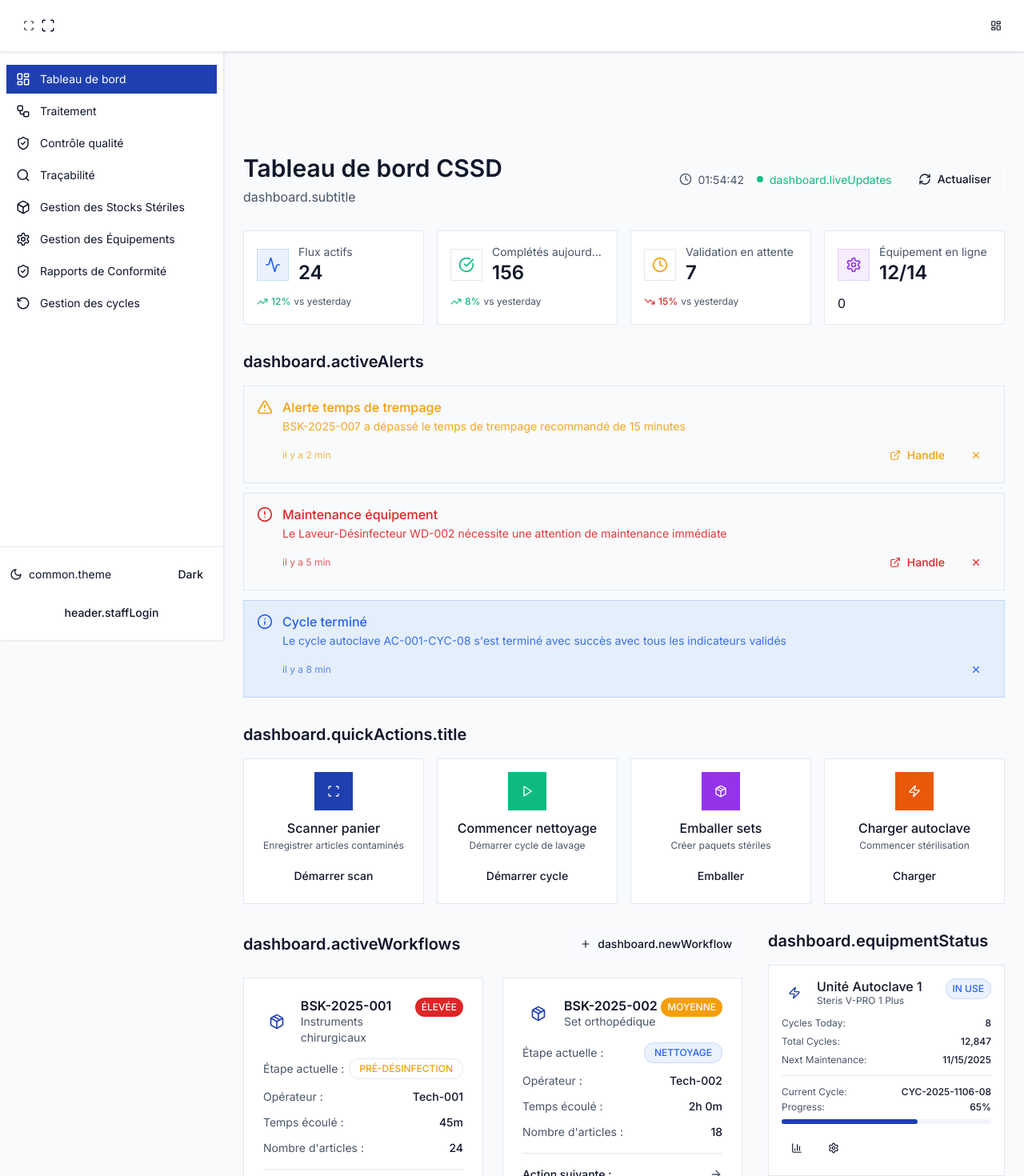
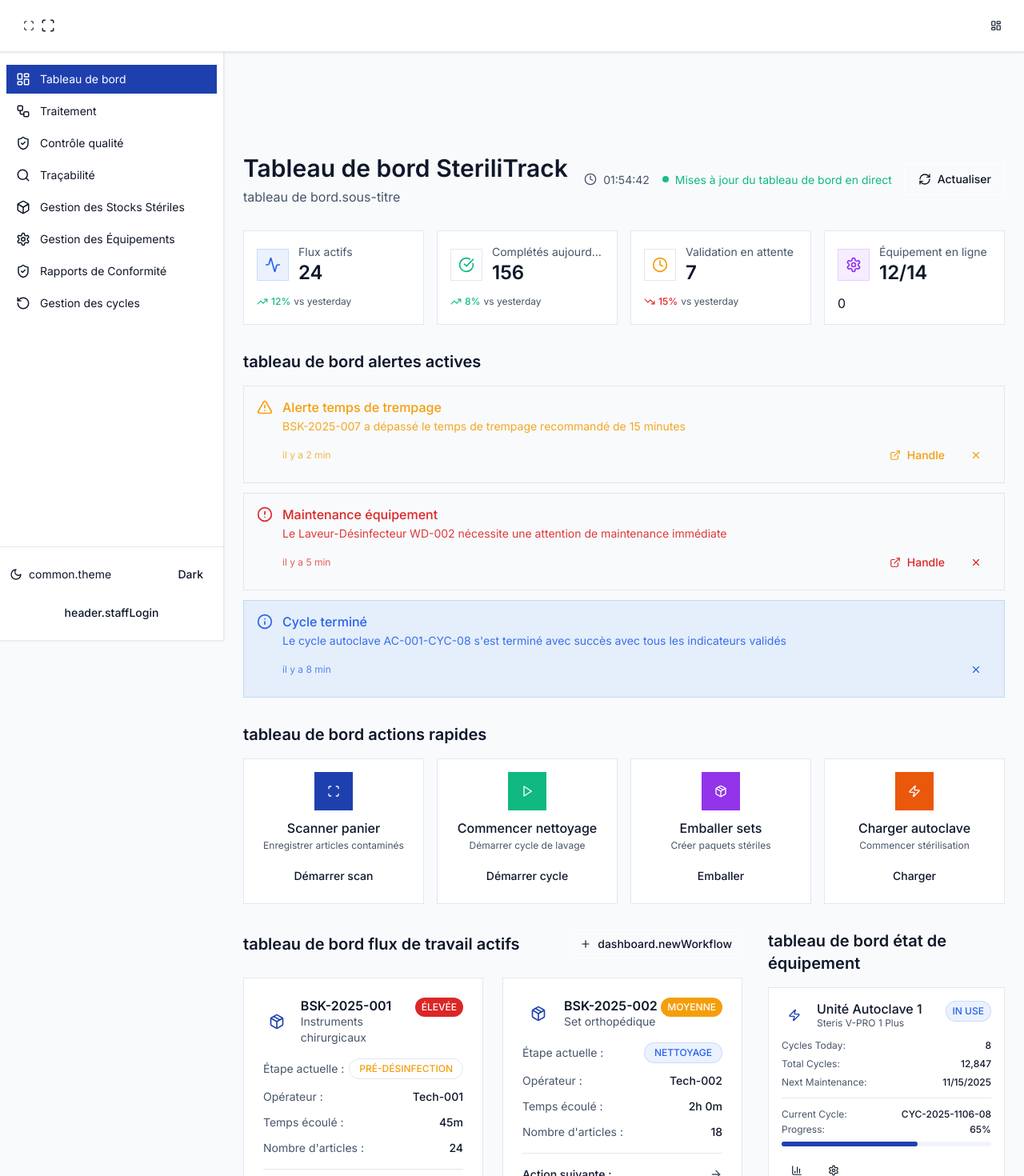
Before and after one commit to Wibmer4/TGISH, a React (Vite) app: page /cssd-dashboard in a window 1280 px wide. Shown: the top 1470 px of the page at 80% size. Built offline with nearby package versions, Linux system fonts and the light colour scheme.

Commit message:
translate

```diff
--- a/index.html
+++ b/index.html
@@ -3,7 +3,7 @@
 
 <head>
   <meta charset="utf-8" />
-  <title>cssd-traceability-system</title>
+  <title>SteriliTrack</title>
   <meta name="viewport" content="width=device-width, initial-scale=1.0" />
   <meta name="theme-color" content="#000000" />
   <meta name="description" content="Web site created using create-react-app" />
--- a/src/pages/cssd-dashboard/index.jsx
+++ b/src/pages/cssd-dashboard/index.jsx
@@ -316,7 +316,7 @@ const CSSDDashboard = () => {
                 {t('dashboard.title')}
               </h1>
               <p className="text-muted-foreground">
-                {t('dashboard.subtitle')}
+                {t('tableau de bord.sous-titre')}
               </p>
             </div>
 
@@ -327,7 +327,7 @@ const CSSDDashboard = () => {
               </div>
               <div className="flex items-center space-x-2 text-sm text-success">
                 <div className="w-2 h-2 bg-success rounded-full animate-pulse"></div>
-                <span>{t('dashboard.liveUpdates')}</span>
+                <span>{t('Mises à jour du tableau de bord en direct')}</span>
               </div>
               <Button
                 variant="outline"
@@ -349,7 +349,7 @@ const CSSDDashboard = () => {
           {alerts?.length > 0 && (
             <div className="mb-8">
               <h2 className="text-xl font-heading font-semibold text-foreground mb-4">
-                {t('dashboard.activeAlerts')}
+                {t('tableau de bord alertes actives')}
               </h2>
               <div className="space-y-3">
                 {alerts?.map((alert) => (
@@ -366,7 +366,7 @@ const CSSDDashboard = () => {
           {/* Quick Actions */}
           <div className="mb-8">
             <h2 className="text-xl font-heading font-semibold text-foreground mb-4">
-              {t('dashboard.quickActions.title')}
+              {t('tableau de bord actions rapides')}
             </h2>
             <div className="grid grid-cols-2 lg:grid-cols-4 gap-4">
               {quickActions?.map((action) => (
@@ -384,7 +384,7 @@ const CSSDDashboard = () => {
             <div className="xl:col-span-2">
               <div className="flex items-center justify-between mb-6">
                 <h2 className="text-xl font-heading font-semibold text-foreground">
-                  {t('dashboard.activeWorkflows')}
+                  {t('tableau de bord flux de travail actifs')}
                 </h2>
                 <Button
                   variant="outline"
@@ -409,7 +409,7 @@ const CSSDDashboard = () => {
               {/* Equipment Status */}
               <div>
                 <h2 className="text-xl font-heading font-semibold text-foreground mb-4">
-                  {t('dashboard.equipmentStatus')}
+                  {t('tableau de bord état de équipement')}
                 </h2>
                 <div className="space-y-4">
                   {equipmentStatus?.map((equipment) => (
@@ -422,7 +422,7 @@ const CSSDDashboard = () => {
               <div>
                 <div className="flex items-center justify-between mb-4">
                   <h2 className="text-xl font-heading font-semibold text-foreground">
-                    {t('dashboard.validationQueue')}
+                    {t('tableau de bord file de validation')}
                   </h2>
                   <Button
                     variant="ghost"
@@ -444,7 +444,7 @@ const CSSDDashboard = () => {
           {/* Navigation Links */}
           <div className="mt-12 pt-8 border-t border-border">
             <h3 className="text-lg font-heading font-semibold text-foreground mb-4">
-              {t('dashboard.processNavigation')}
+              {t('tableau de bord process Navigation')}
             </h3>
             <div className="grid grid-cols-1 md:grid-cols-2 lg:grid-cols-3 gap-4">
               <Button
--- a/src/pages/pre-disinfection-workflow/components/SoakingDataTable.jsx
+++ b/src/pages/pre-disinfection-workflow/components/SoakingDataTable.jsx
@@ -131,7 +131,7 @@ const SoakingDataTable = ({ soakingItems, onItemAction, onBulkAction }) => {
             </div>
             <div>
               <h3 className="text-lg font-heading font-semibold text-foreground">
-                Soaking Data Table
+                Tableau des Données de Trempage
               </h3>
               <p className="text-sm text-muted-foreground">
                 {filteredAndSortedItems?.length} of {soakingItems?.length} items
--- a/src/pages/pre-disinfection-workflow/components/SoakingTimer.jsx
+++ b/src/pages/pre-disinfection-workflow/components/SoakingTimer.jsx
@@ -53,7 +53,7 @@ const SoakingTimer = ({ soakingItems, onTimerComplete, onEmergencyOverride }) =>
         <div className="text-center py-8">
           <Icon name="Timer" size={48} className="text-muted-foreground mx-auto mb-4" />
           <h3 className="text-lg font-heading font-semibold text-foreground mb-2">
-            No Active Soaking Timers
+            No Chronomètres de Pré-Désinfection Actifs
           </h3>
           <p className="text-muted-foreground">
             Register contaminated items to start soaking timers
@@ -72,7 +72,7 @@ const SoakingTimer = ({ soakingItems, onTimerComplete, onEmergencyOverride }) =>
           </div>
           <div>
             <h3 className="text-lg font-heading font-semibold text-foreground">
-              Active Soaking Timers
+              Chronomètres de Pré-Désinfection Actifs
             </h3>
             <p className="text-sm text-muted-foreground">
               {soakingItems?.length} item{soakingItems?.length !== 1 ? 's' : ''} currently soaking
--- a/src/pages/pre-disinfection-workflow/index.jsx
+++ b/src/pages/pre-disinfection-workflow/index.jsx
@@ -184,7 +184,7 @@ const PreDisinfectionWorkflow = () => {
                 </div>
                 <div>
                   <h1 className="text-3xl font-heading font-bold text-foreground">
-                    Pre-Disinfection Workflow
+                    Protocole de Pré-Désinfection
                   </h1>
                   <p className="text-muted-foreground mt-1">
                     Contaminated basket registration and soaking time management
@@ -233,7 +233,7 @@ const PreDisinfectionWorkflow = () => {
             <div className="bg-card border border-border rounded-lg p-6">
               <div className="flex items-center justify-between">
                 <div>
-                  <p className="text-sm font-medium text-muted-foreground">Currently Soaking</p>
+                  <p className="text-sm font-medium text-muted-foreground">Actuellement en Trempage</p>
                   <p className="text-2xl font-bold text-warning">{workflowStats?.currentSoaking}</p>
                 </div>
                 <div className="w-10 h-10 bg-warning/10 rounded-lg flex items-center justify-center">
--- a/src/pages/sterilization-cycle-management/index.jsx
+++ b/src/pages/sterilization-cycle-management/index.jsx
@@ -217,10 +217,10 @@ const SterilizationCycleManagement = () => {
           {/* Page Header */}
           <div className="text-center">
             <h1 className="text-3xl font-bold text-foreground mb-2">
-              Sterilization Cycle Management
+              Gestion du Cycle de Stérilisation
             </h1>
             <p className="text-muted-foreground max-w-2xl mx-auto">
-              Control autoclave loading, cycle execution, and validation processes with comprehensive traceability logging for regulatory compliance.
+              Assurer le contrôle du chargement, de l'exécution du cycle et des processus de validation de l'autoclave, avec un enregistrement complet de la traçabilité pour la conformité réglementaire.
             </p>
           </div>
 
--- a/src/utils/translations.js
+++ b/src/utils/translations.js
@@ -59,7 +59,7 @@ export const frTranslations = {
 
   // Dashboard Page
   dashboard: {
-    title: 'Tableau de bord CSSD',
+    title: 'Tableau de bord SteriliTrack',
     quickActions: {
       title: 'Actions Rapides',
       subtitle: 'Département Central de Stérilisation - Surveillance des processus en temps réel',
```
Also changed, not shown: src/pages/sterilization-cycle-management/components/CycleControlPanel.jsx (+6 -6 lines).
